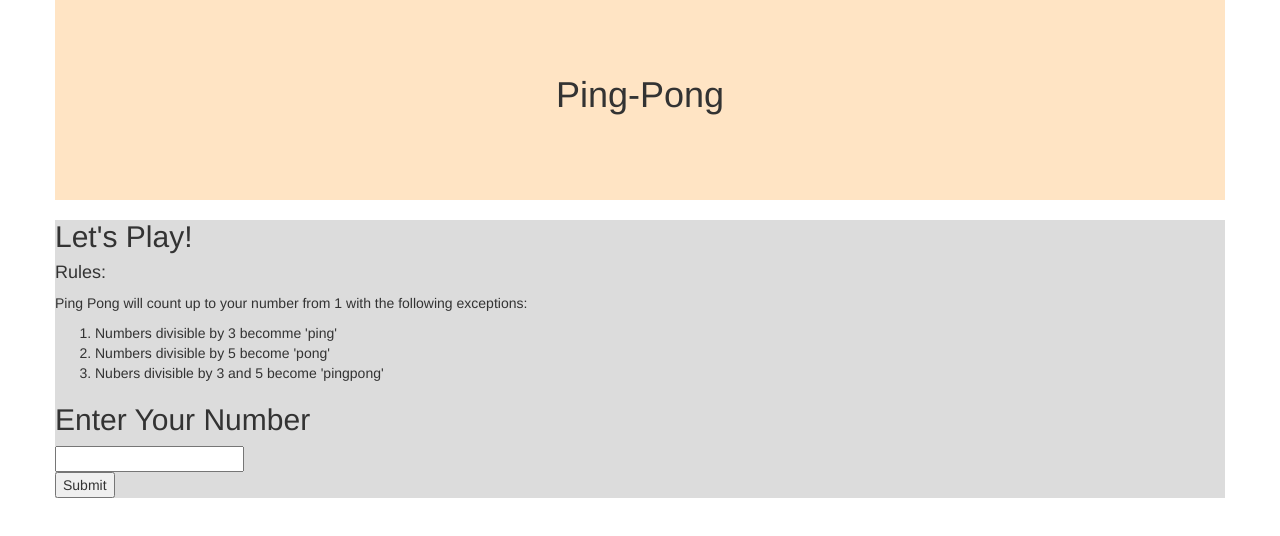
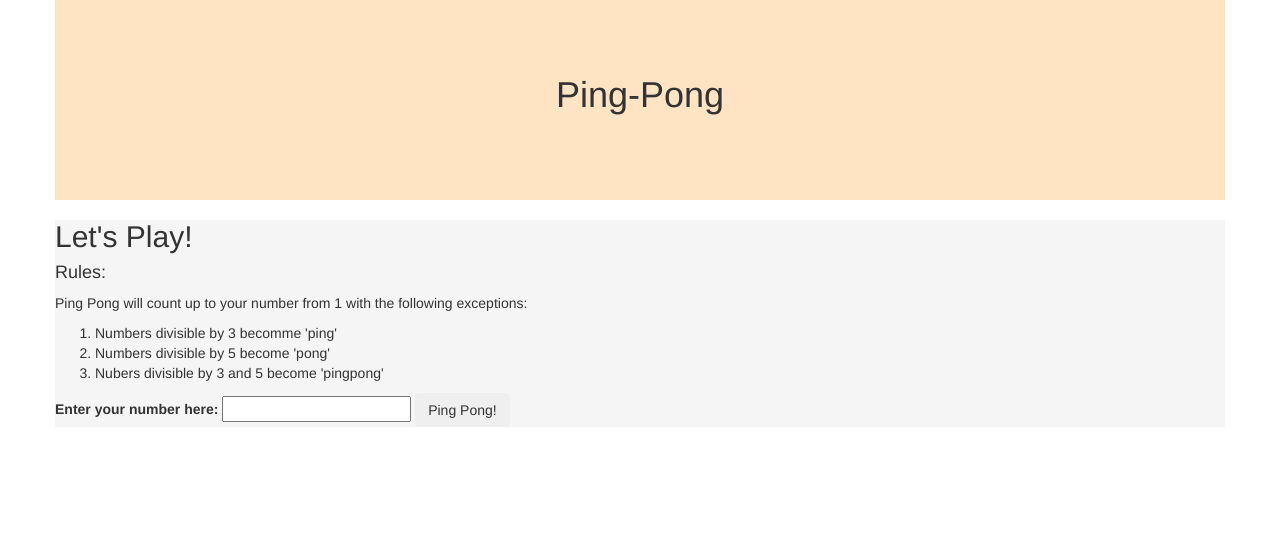
Before and after one commit to NMead93/ping-pong, a plain HTML site: page index.html in a window 1280 px wide. Drawn offline with nearby package versions, Linux system fonts and the light colour scheme.

Commit message:
finished styling and readme

```diff
--- a/css/styles.css
+++ b/css/styles.css
@@ -9,5 +9,5 @@
 }
 
 .pingPongBody {
-    background-color: gainsboro;
+    background-color: whitesmoke;
 }
--- a/index.html
+++ b/index.html
@@ -30,10 +30,11 @@
                     </ol>
                 </div>
                 <div class="inputArea">
-                    <h2>Enter Your Number</h2>
+
                     <form class="input">
-                        <input type="text" value=""><br>
-                        <button type="submit" name="button">Submit</button>
+                        <label for="number">Enter your number here: </label>
+                        <input type="text" value="" name="number">
+                        <button type="submit" name="button" class="btn">Ping Pong!</button>
                     </form>
                 </div>
 
```
Also changed, not shown: README.MD.
